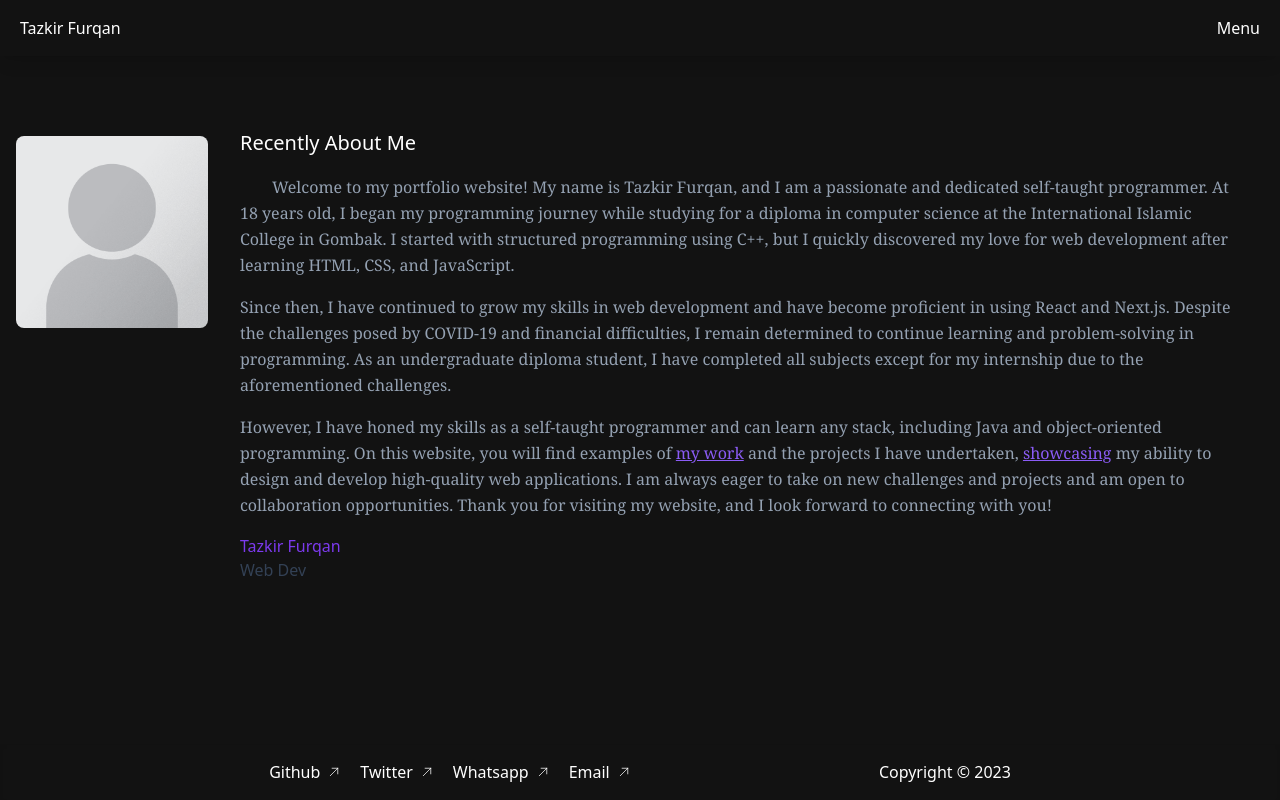
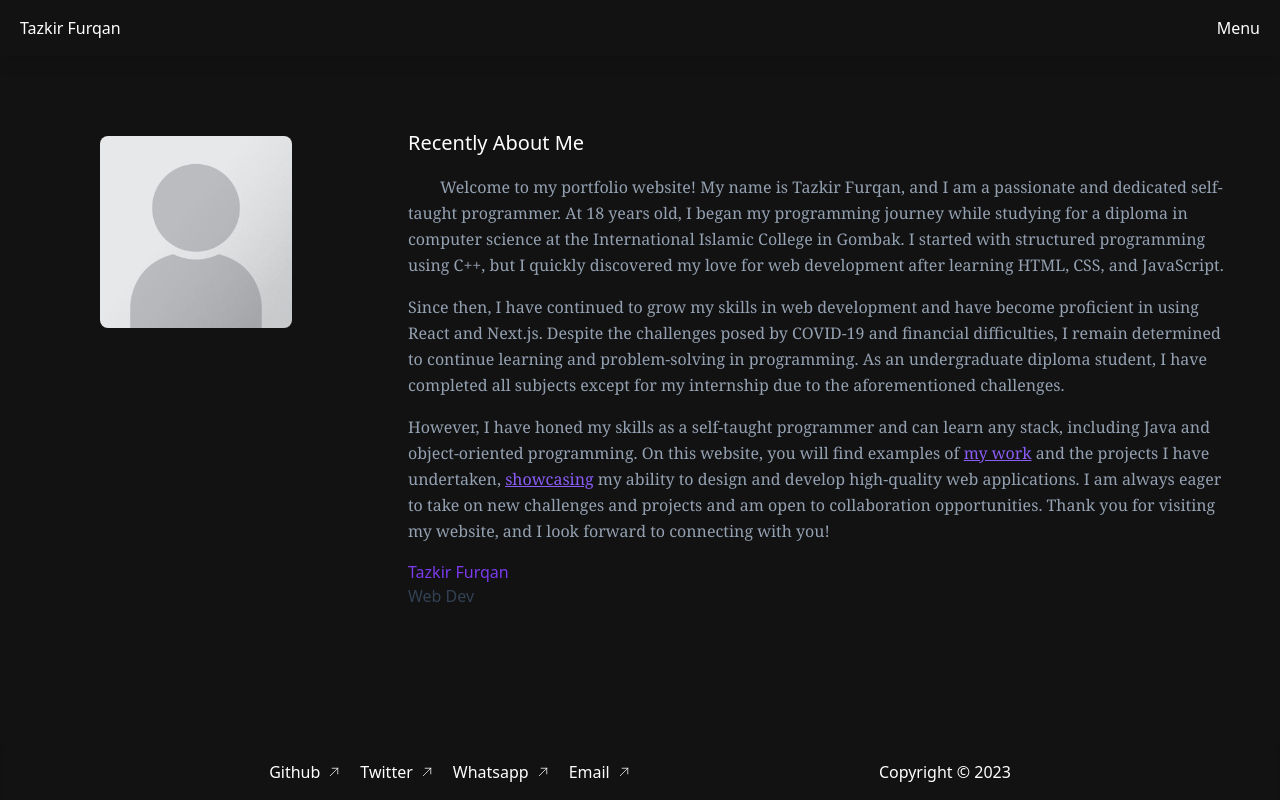
Before and after one commit to Tazkir/my-app, a Next.js app: page /about in a window 1280 px wide. Built offline with nearby package versions, Linux system fonts and the light colour scheme.

Commit message:
adding page, update data
Signed-off-by: tazkir <tazkirfurqan77@gmail.com>

```diff
--- /dev/null
+++ b/components/about/Skill.js
@@ -0,0 +1,16 @@
+import React from 'react';
+
+function Skill() {
+  return (
+    <div className="grid grid-rows-2 grid-flow-row md:grid-cols-2 min-sm:grid-flow-col gap-10 pt-10 pb-10">
+      <div className="row-span-1 md:col-span-1 grid grid- border rounded-lg h-[30em] sm:h-[10em]">
+        <h1>1</h1>
+      </div>
+      <div className="row-span-1 md:col-span-1 grid grid- border rounded-lg h-[30em] sm:h-[10em]">
+        <h1>2</h1>
+      </div>
+    </div>
+  );
+}
+
+export default Skill;
--- a/components/homepage/Skill.js
+++ b/components/homepage/Skill.js
@@ -6,6 +6,8 @@ function Skill() {
     'NextJs',
     'ReactJs',
     'React Native',
+    'Expo',
+    'T3 App',
     'Vercel',
     'MongoDB',
     'Firebase',
@@ -19,6 +21,7 @@ function Skill() {
     'Styled Component',
     'GraphQL',
     'Prisma',
+    'tRPC',
     'PHP',
     'NextAuth',
     'JWT',
@@ -38,6 +41,7 @@ function Skill() {
     'React-Three-Drei',
     'Figma',
     'Photoshop',
+    'Adobe XD',
   ];
   const listItems = skills.map((skill) => <p>{skill}</p>);
 
--- a/pages/_app.js
+++ b/pages/_app.js
@@ -1,15 +1,7 @@
 import '../styles/globals.css';
-import ReactGa from 'react-ga';
-import { useEffect } from 'react';
 import Ga from '../components/Ga';
 
 function MyApp({ Component, pageProps }) {
-  useEffect(() => {
-    ReactGa.initialize(process.env.REACT_APP_GA_ID);
-
-    ReactGa.pageview(window.location.pathname + window.location.search);
-  }, []);
-
   return (
     <>
       <Ga />
--- a/pages/about.js
+++ b/pages/about.js
@@ -3,19 +3,26 @@ import Layout from '../components/Layout';
 import place from '../public/about.png';
 import Link from 'next/link';
 import { motion as m, AnimatePresence } from 'framer-motion';
+import Skill from '../components/about/Skill';
 
 function About() {
   return (
     <Layout title="About">
       <AnimatePresence>
         <figure className="md:flex rounded-xl mt-10 p-8 md:p-0 overflow-hidden">
-          <Image
-            className="w-24 h-24 md:w-48 md:h-48 md:mt-10 md:rounded-lg rounded-full mx-auto"
-            src={place}
-            alt=""
-            width="384"
-            height="512"
-          />
+          <m.div
+            initial={{ opacity: 0 }}
+            animate={{ opacity: 1 }}
+            transition={{ duration: 1.5, ease: 'easeOut' }}
+            exit={{ opacity: 1 }}
+            className="w-full md:w-[100em]"
+          >
+            <Image
+              className="w-24 h-24 md:w-48 md:h-48 md:mt-10 md:rounded-lg rounded-full mx-auto"
+              src={place}
+              alt=""
+            />
+          </m.div>
           <m.div
             initial={{ y: '10%', opacity: 0 }}
             animate={{ y: 0, opacity: 1 }}
@@ -33,7 +40,7 @@ function About() {
                 Recently About Me
               </m.h1>
             </div>
-            <p className="text-md font-serif leading-relaxed indent-8">
+            <p className="text-md font-serif leading-relaxed indent-8 max-md:indent-0">
               Welcome to my portfolio website! My name is Tazkir Furqan, and I
               am a passionate and dedicated self-taught programmer. At 18 years
               old, I began my programming journey while studying for a diploma
@@ -74,6 +81,7 @@ function About() {
             </figcaption>
           </m.div>
         </figure>
+        {/* <Skill /> */}
       </AnimatePresence>
     </Layout>
   );
--- a/styles/globals.css
+++ b/styles/globals.css
@@ -51,9 +51,9 @@ p {
 
 .rightCSS {
   overflow: hidden;
-  --offset: 20vw;
+  --offset: 50vw;
   --move-initial: calc(25% + var(--offset));
-  --move-final: calc(-120% + var(--offset));
+  --move-final: calc(-115% + var(--offset));
 }
 
 @media (max-width: 991.98px) {
@@ -66,7 +66,7 @@ p {
 @media (max-width: 768px) {
   .rightCSS {
     --move-initial: calc(10% + var(--offset));
-    --move-final: calc(-105% + var(--offset));
+    --move-final: calc(-106% + var(--offset));
   }
   .rightCSS div p {
     font-size: 25px;
--- a/utils/data.js
+++ b/utils/data.js
@@ -5,7 +5,7 @@ const data = {
       name: 'ChatGpt Clone',
       image:
         'https://res.cloudinary.com/simohya/image/upload/v1678341540/porfolio/chatGpt_ogkhcp.png',
-      link: 'https://chatgpt-clone-tau.vercel.app/',
+      link: 'https://chatgpt-clone-tazkir.vercel.app/',
       stacks: [
         'https://res.cloudinary.com/simohya/image/upload/v1678341532/porfolio/firebase_axkyy2.png',
         'https://res.cloudinary.com/simohya/image/upload/v1678341532/porfolio/nextauth_wyqtg3.png',
```
